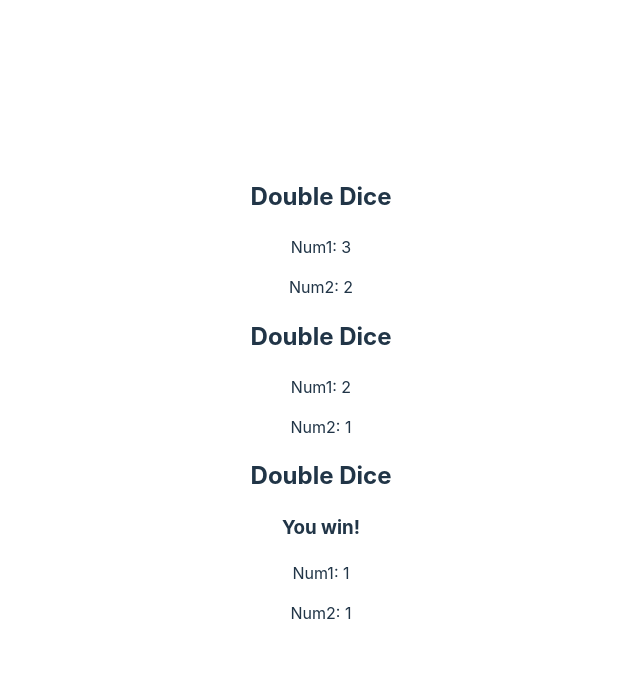
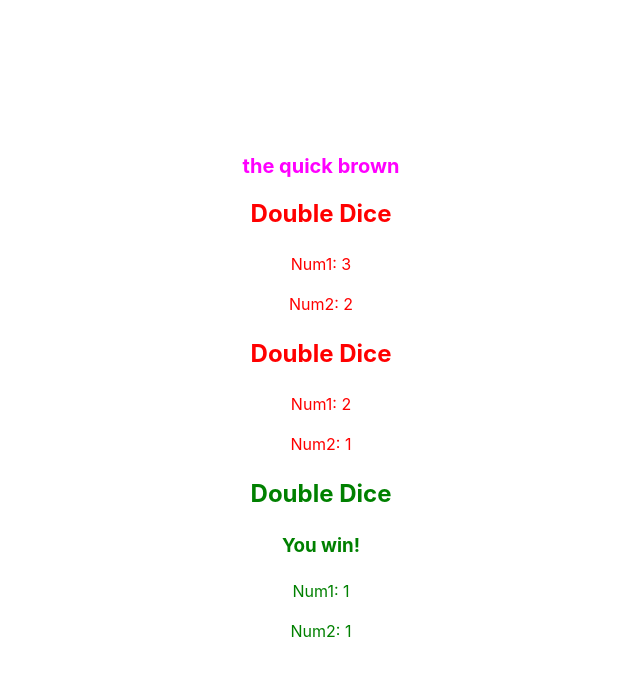
Before and after one commit to akosilar/create-react, a React (Vite) app in the folder first-react-app/: page / in a window 1280 px wide. Shown: the top 676 px of the page, without its empty margins (319-959 px from the left). Built offline with nearby package versions, Linux system fonts and the light colour scheme.

Commit message:
covered dynamic component styling

```diff
--- a/first-react-app/src/App.jsx
+++ b/first-react-app/src/App.jsx
@@ -7,12 +7,14 @@ import Greeter from './Greeter'
 import Die from './die'
 import ListPicker from './ListPicker'
 import DoubleDice from './DoubleDice'
+import Heading from './Heading'
 
 function App() {
   const [count, setCount] = useState(0)
 
   return (
     <div>
+      <Heading color='magenta' text={"the quick brown"} fontSize='20px' />
       <DoubleDice />
       <DoubleDice />
       <DoubleDice />
--- a/first-react-app/src/DoubleDice.jsx
+++ b/first-react-app/src/DoubleDice.jsx
@@ -1,9 +1,11 @@
 export default function DoubleDice() {
     const num1 = Math.floor(Math.random() * 3) + 1
     const num2 = Math.floor(Math.random() * 3) + 1
+    const isWinner = num1 === num2
+    const styles = { color: isWinner ? "green" : "red" }
     // const result = num1 === num2 ? "you win" : "you lose"
     return (
-        <div>
+        <div className="DoubleDice" style={styles}>
             <h2>Double Dice</h2>
             {num1 === num2 ? <h3>You win!</h3> : null}
             <p>Num1: {num1}</p>
--- /dev/null
+++ b/first-react-app/src/Heading.jsx
@@ -0,0 +1,3 @@
+export default function Heading({ color = 'olive', text, fontSize }) {
+    return <h1 style={{ color: color, fontSize: fontSize }}>{text}</h1>
+}
```
